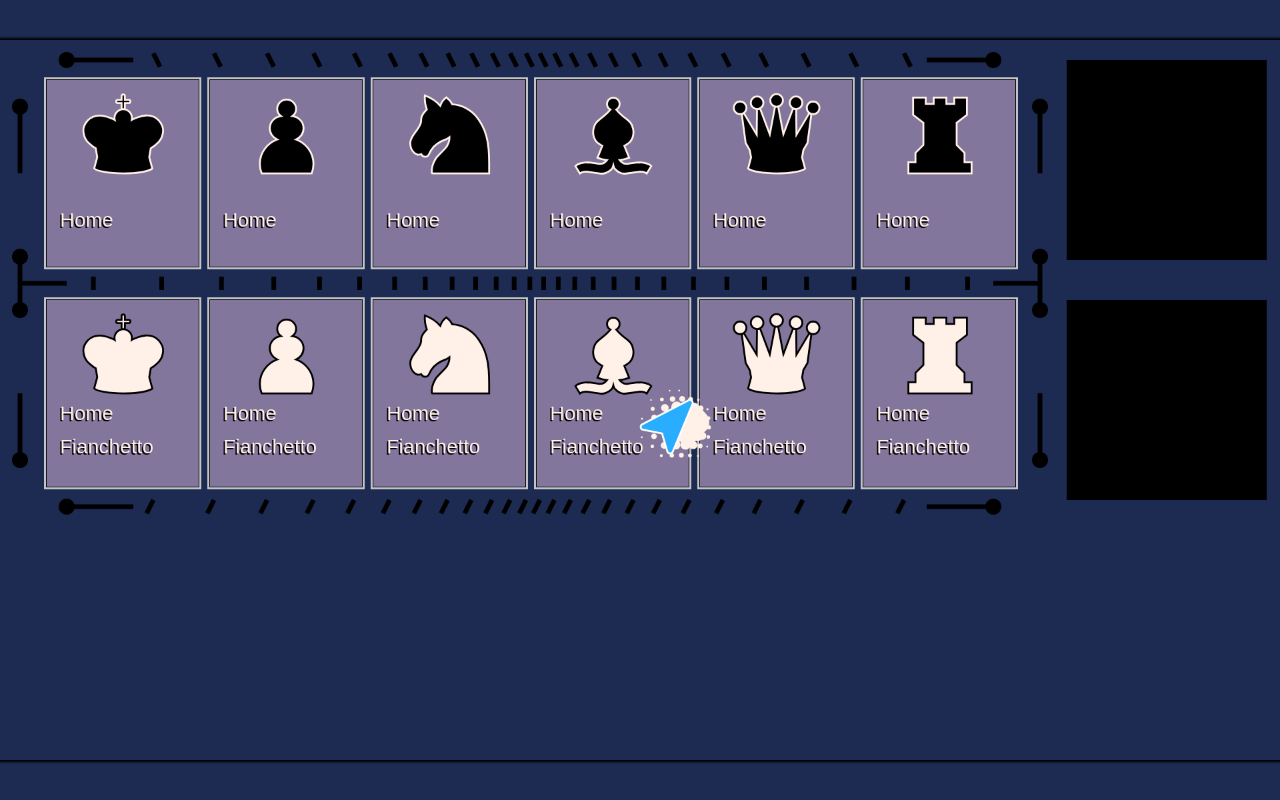
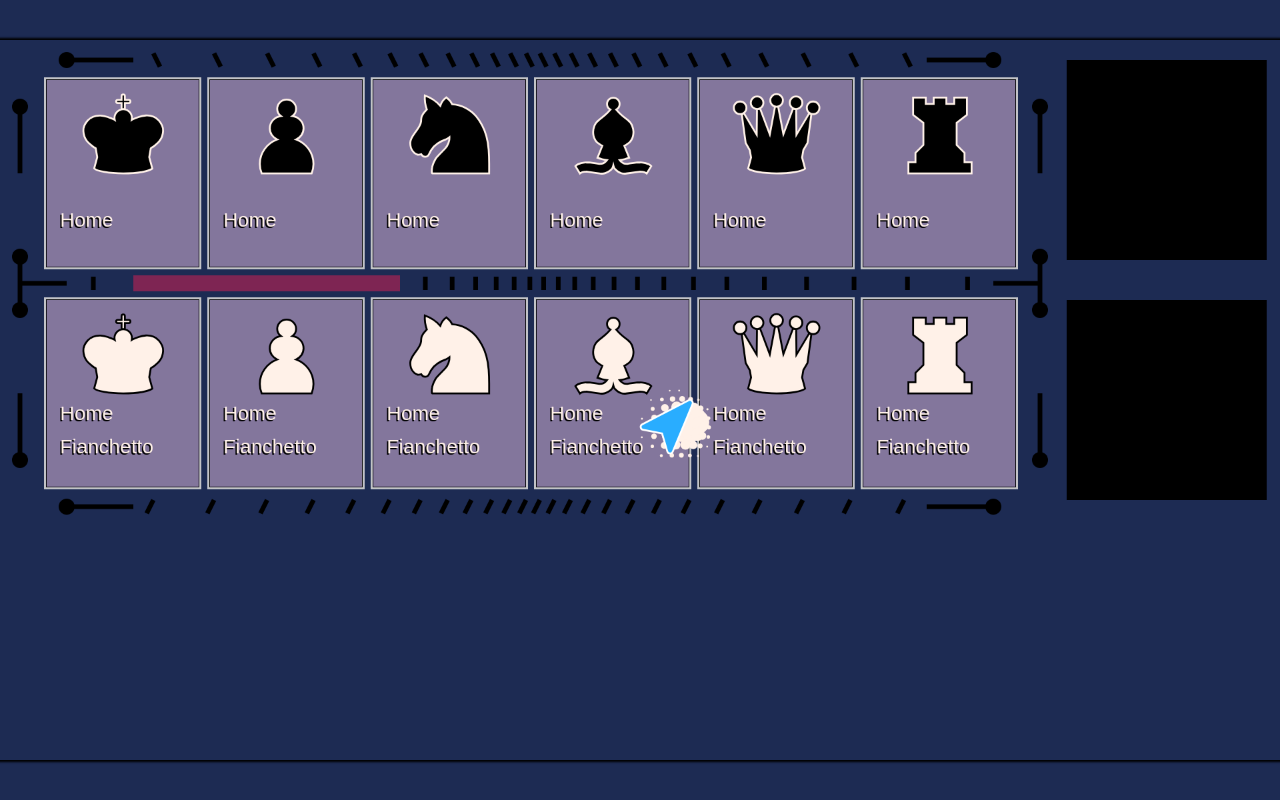
Before and after one commit to eguneys/morchess2_js13k_25, a website built with Vite: page index.html in a window 1280 px wide. Built offline with nearby package versions, Linux system fonts and the light colour scheme.

Commit message:
render evals

```diff
--- a/index.html
+++ b/index.html
@@ -4,7 +4,7 @@
     <meta charset="UTF-8" />
     <link rel="icon" type="image/svg+xml" href="#" />
     <meta name="viewport" content="width=device-width, initial-scale=1.0" />
-    <title>Vite + TS</title>
+    <title>Mor Chess 2</title>
   </head>
   <body>
     <div id="app"></div>
--- a/src/main.ts
+++ b/src/main.ts
@@ -179,6 +179,7 @@ function render_gameplay() {
         render_card(black[i], 'Home')
     }
 
+    render_evals()
 
 }
 
```
Also changed, not shown: 1 other file.
